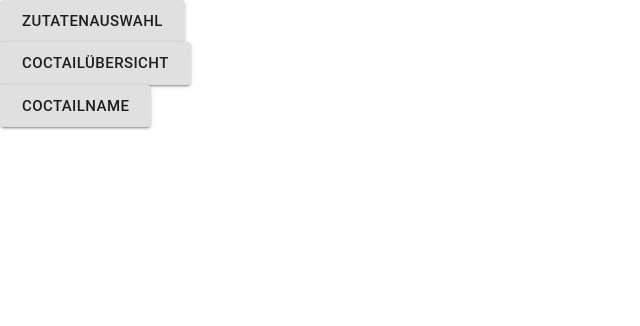
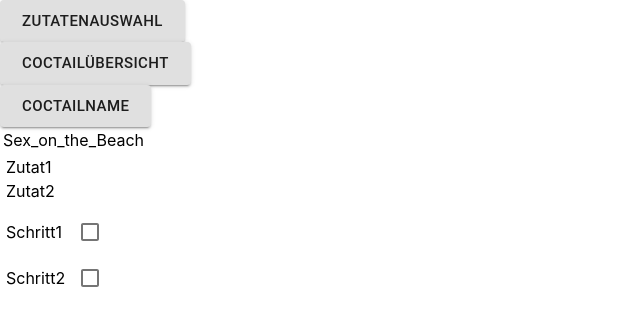
Before and after one commit to Phantomias3782/7876007-webprogramming, a React (Create React App) app in the folder which_coctail/: page /Sex_on_the_Beach in a window 1280 px wide. Shown: the top 326 px of the page, without its empty margins (0-640 px from the left). Built offline with nearby package versions, Linux system fonts and the light colour scheme.

Commit message:
added probs passing between navigation and recipeview

```diff
--- a/which_coctail/src/App.js
+++ b/which_coctail/src/App.js
@@ -7,14 +7,30 @@ import { navigation } from "./components/navigation/navigation.jsx";
 import './App.css';
 
 class App extends React.Component {
+  state = {
+    coctails:
+    [
+      {Coctail:"Californication", Zutaten: ["Zutat1", "Zutat2"], Rezept: ["Schritt1", "Schritt2"], Beschreibung: "Nie wieder."},
+      {Coctail:"Mojito", Zutaten: ["Zutat1", "Zutat2"], Rezept: ["Schritt1", "Schritt2"], Beschreibung: "Sehr viel Zucker."},
+      {Coctail:"Sex_on_the_Beach", Zutaten: ["Zutat1", "Zutat2"], Rezept: ["Schritt1", "Schritt2"], Beschreibung: "Der Drink.."}
+    ],
+    ingredients :
+    [
+      {Zutat:"Tomaten", Ausgewählt:false},
+      {Zutat:"Kürbis", Ausgewählt:false},
+      {Zutat:"Apfel", Ausgewählt:false}
+    ]
+  }
+
 
   render () {
+    console.log("app_rons", this.state)
 
     return (
 
       <BrowserRouter>
         <div>
-          {navigation("test")}
+          {navigation(this.state)}
         </div>
       </BrowserRouter>
 
--- a/which_coctail/src/components/navigation/navigation.jsx
+++ b/which_coctail/src/components/navigation/navigation.jsx
@@ -6,7 +6,15 @@ import FrontPage from "../../containers/FrontPage/FrontPage.jsx";
 import coctailoverview from "../../containers/coctailoverview/coctailoverview.jsx";
 import Recipeview from "../../containers/Recipeview/Recipeview.jsx";
 
-export function navigation(siteToLoad) {
+export function navigation(probs) {
+
+    // load all coctails
+    let coctails = probs.coctails
+
+    // save each coctail to own variable
+    let mojito = {coctail: coctails[1]}
+    let californication = {coctail: coctails[0]}
+    let sotb = {coctail: coctails[2]}
 
     return (
         <div id = "navigationArea">
@@ -42,13 +50,13 @@ export function navigation(siteToLoad) {
 
                 <Route path = "/coctailübersicht" component = {coctailoverview} />
 
-                <Route path = "/coctailname" conponent = {Recipeview} />
+                <Route path = "/coctailname" render = {() => <Recipeview {...mojito} />} />
 
-                <Route path = "/Mojito" conponent = {Recipeview} />
+                <Route path = "/Mojito" render = {() => <Recipeview {...mojito} />}  />
 
-                <Route path = "/Sex%20on%20the%20Beach"  conponent = {Recipeview} />
+                <Route path = "/Sex_on_the_Beach"  render = {() => <Recipeview {...sotb} />} />
 
-                <Route path = "/Californication" conponent = {Recipeview} />
+                <Route path = "/Californication" render = {() => <Recipeview {...californication} />} />
 
             </Switch>
 
--- a/which_coctail/src/containers/CoctailOverview/CoctailOverview.jsx
+++ b/which_coctail/src/containers/CoctailOverview/CoctailOverview.jsx
@@ -6,9 +6,9 @@ class coctailoverview extends React.Component{
     state = {
         coctails:
         [
-        {Coctail:"Californiaction", Zutaten: ["Zutat1", "Zutat2"], Rezept: ["Schritt1", "Schritt2"], Beschreibung: "Nie wieder."},
+        {Coctail:"Californication", Zutaten: ["Zutat1", "Zutat2"], Rezept: ["Schritt1", "Schritt2"], Beschreibung: "Nie wieder."},
         {Coctail:"Mojito", Zutaten: ["Zutat1", "Zutat2"], Rezept: ["Schritt1", "Schritt2"], Beschreibung: "Sehr viel Zucker."},
-        {Coctail:"Sex on the Beach", Zutaten: ["Zutat1", "Zutat2"], Rezept: ["Schritt1", "Schritt2"], Beschreibung: "Der Drink.."}
+        {Coctail:"Sex_on_the_Beach", Zutaten: ["Zutat1", "Zutat2"], Rezept: ["Schritt1", "Schritt2"], Beschreibung: "Der Drink.."}
     ]
     }
 
--- a/which_coctail/src/containers/RecipeView/RecipeView.jsx
+++ b/which_coctail/src/containers/RecipeView/RecipeView.jsx
@@ -2,9 +2,9 @@ import React from 'react';
 import {coctail} from "../../components/coctaillist/coctail/coctail.jsx";
 
 class RecipeView extends React.Component{
-
-    state =  {
-        coctail: {Coctail:"Mojito", Zutaten: ["Zutat1", "Zutat2"], Rezept: ["Schritt1", "Schritt2"], Beschreibung: "Sehr viel Zucker."}
+    constructor(probs) {
+        super(probs)
+        this.state =  probs
     }
 
     render () {
```
